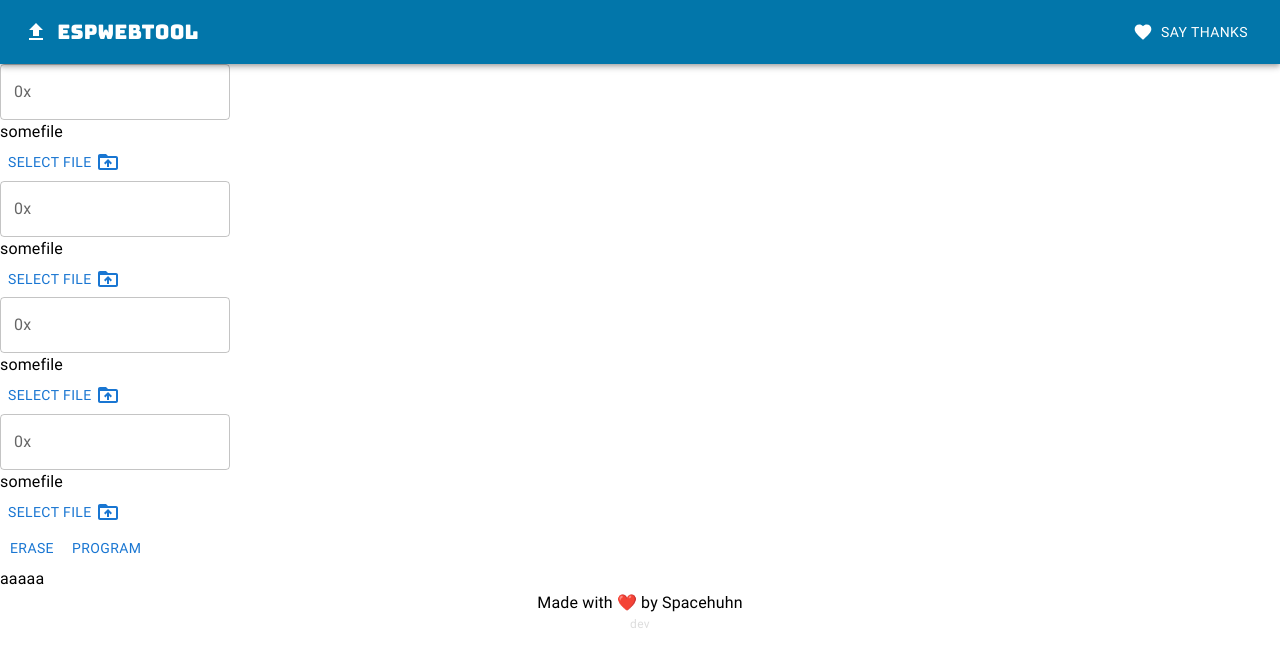
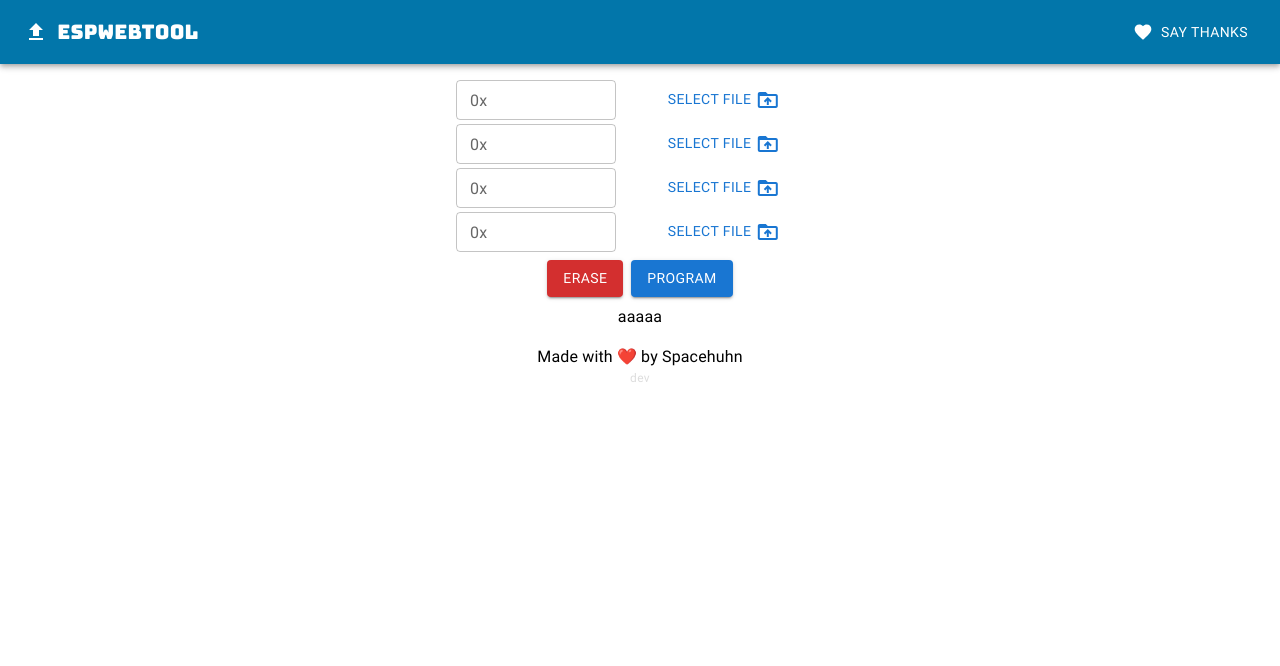
Before and after one commit to SpacehuhnTech/espwebtool, a React (Create React App) app: page / in a window 1280 px wide. Shown: the top 666 px of the page. Built offline with nearby package versions, Linux system fonts and the light colour scheme.

Commit message:
JS file upload & Grids

```diff
--- a/src/App.js
+++ b/src/App.js
@@ -1,4 +1,5 @@
 import Box from '@mui/material/Box'
+import Grid from '@mui/material/Grid'
 
 import Header from './components/Header'
 import Footer from './components/Footer'
@@ -11,10 +12,19 @@ function App() {
     <Box>
       <Header />
 
-      <FileUploads/>
-      <Buttons/>
+      <Grid container direction='column' alignItems='center' spacing={1} style={{ marginTop: '.5em', marginBottom:'1em' }}>
+        <Grid item xs={12}>
+          <FileUploads />
+        </Grid>
 
-      <Output />
+        <Grid item xs={12}>
+          <Buttons />
+        </Grid>
+
+        <Grid item xs={12}>
+          <Output />
+        </Grid>
+      </Grid>
 
       <Footer />
     </Box>
--- a/src/components/Buttons.js
+++ b/src/components/Buttons.js
@@ -1,14 +1,19 @@
 import React from 'react'
 
-import Box from '@mui/material/Box'
+import Grid from '@mui/material/Grid'
 import Button from '@mui/material/Button'
 
 const Buttons = () => {
     return (
-        <Box>
-            <Button>Erase</Button>
-            <Button>Program</Button>
-        </Box>
+        <Grid container spacing={1} direction='row' justifyContent='space-between' alignItems='flex-start'>
+            <Grid item>
+                <Button variant='contained' color='error'>Erase</Button>
+            </Grid>
+
+            <Grid item>
+                <Button variant='contained' >Program</Button>
+            </Grid>
+        </Grid>
     )
 }
 
--- a/src/components/FileUpload.js
+++ b/src/components/FileUpload.js
@@ -1,18 +1,68 @@
 import React from 'react'
 
-import Box from '@mui/material/Box'
+import Grid from '@mui/material/Grid'
 import TextField from '@mui/material/TextField'
 import Button from '@mui/material/Button'
-import DriveFolderUploadIcon from '@mui/icons-material/DriveFolderUpload';
-import { Typography } from '@mui/material';
+import DriveFolderUploadIcon from '@mui/icons-material/DriveFolderUpload'
 
 const FileUpload = () => {
+    const [name, setName] = React.useState('Select File')
+    const [content, setContent] = React.useState([])
+
+    const uploadFile = (e) => {
+        let reader = new FileReader()
+
+        reader.onload = function () {
+            const arrayBuffer = this.result
+            const array = new Uint8Array(arrayBuffer)
+            //const binaryString = String.fromCharCode.apply(null, array)
+
+            setContent(array)
+        }
+
+        reader.readAsArrayBuffer(e.target.files[0])
+        setName(e.target.files[0].name)
+    }
+
     return (
-        <Box>
-            <TextField label="0x" variant="outlined" type="number" />
-            <Typography>somefile</Typography>
-            <Button>Select File&nbsp;<DriveFolderUploadIcon /></Button>
-        </Box>
+        <Grid container spacing={1}>
+            <Grid item>
+                <TextField
+                    label='0x'
+                    variant='outlined'
+                    type='number'
+                    size='small'
+                    sx={{ width: '10em' }}
+                />
+            </Grid>
+
+            <Grid item>
+                <Button
+                    component='label'
+                    color={content.length > 0 ? 'secondary' : 'primary'}
+                    sx={{
+                        height: 40,
+                        paddingLeft: '1em',
+                        paddingRight: '1em',
+                        width: 200,
+                        wordBreak: 'break-all',
+                        lineHeight: '1.25em',
+                    }}
+                >
+                    {name.substring(0, 32)}
+
+                    {content.length === 0 &&
+                        <DriveFolderUploadIcon style={{ paddingLeft: '.2em' }} />
+                    }
+
+                    <input
+                        type='file'
+                        hidden
+                        onChange={uploadFile}
+                    />
+                </Button>
+            </Grid>
+        </Grid>
     )
 }
 
--- a/src/components/FileUploads.js
+++ b/src/components/FileUploads.js
@@ -1,16 +1,27 @@
 import React from 'react'
 
-import Box from '@mui/material/Box'
+import Grid from '@mui/material/Grid'
 import FileUpload from './FileUpload.js'
 
 const FileUploads = () => {
     return (
-        <Box>
-            <FileUpload />
-            <FileUpload />
-            <FileUpload />
-            <FileUpload />
-        </Box>
+        <Grid container direction='column' justifyContent='flex-start' alignItems='center' spacing={.5}>
+            <Grid item>
+                <FileUpload />
+            </Grid>
+
+            <Grid item>
+                <FileUpload />
+            </Grid>
+
+            <Grid item>
+                <FileUpload />
+            </Grid>
+
+            <Grid item>
+                <FileUpload />
+            </Grid>
+        </Grid>
     )
 }
 
```
